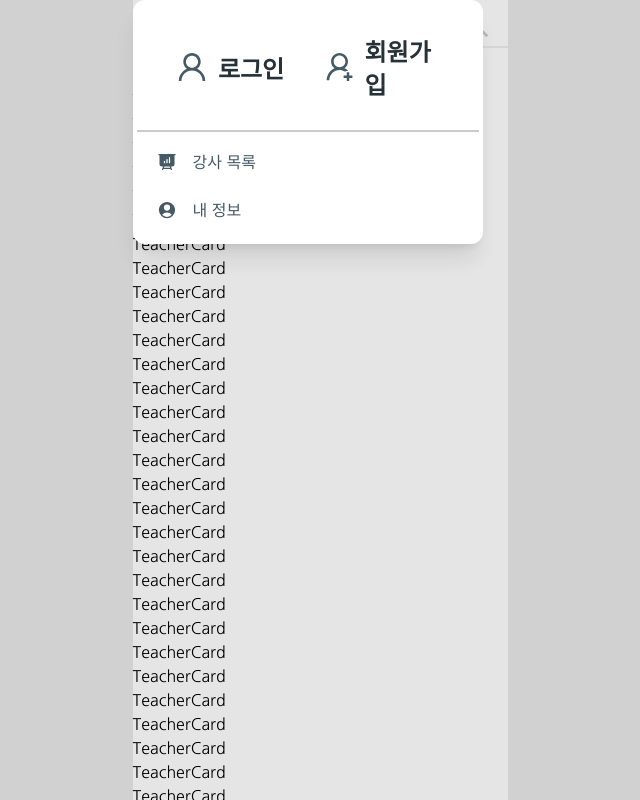
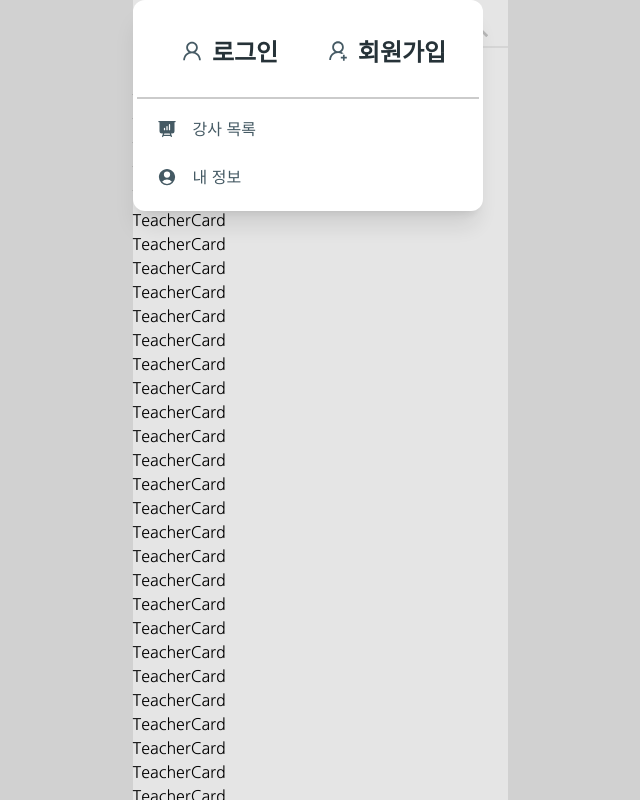
Before and after one commit to codestates-seb/seb45_main_010, a React (Vite) app in the folder client/: page / in a window 1280 px wide. Both pictures are taken after a click on the icon 486 px from the left and 23 px from the top of the page. Shown: the top 800 px of the page, without its empty margins (320-960 px from the left). Built offline with nearby package versions, Linux system fonts and the light colour scheme.

Commit message:
[Style] modify 폰트바꿈으로 크기변경

```diff
--- a/client/src/components/Menu/Sidebar.tsx
+++ b/client/src/components/Menu/Sidebar.tsx
@@ -17,13 +17,13 @@ export const Sidebar = ({ handlerMenu }: props) => {
       <Card className="w-[350px] p-1 shadow-xl  top-0 absolute">
         <List className="grid items-center grid-cols-2 p-4 border-b-2 border-grey-3">
           <ListItem className="flex items-center justify-center">
-            <AiOutlineUser className="mr-2 text-2xl" />
+            <AiOutlineUser className="mr-2 text-xl" />
             <Typography className="mt-1" variant="h5" color="blue-gray">
               로그인
             </Typography>
           </ListItem>
           <ListItem className="flex justify-center ">
-            <AiOutlineUserAdd className="mr-2 text-2xl " />
+            <AiOutlineUserAdd className="mr-2 text-xl " />
             <Typography className="mt-1" variant="h5" color="blue-gray">
               회원가입
             </Typography>
```
